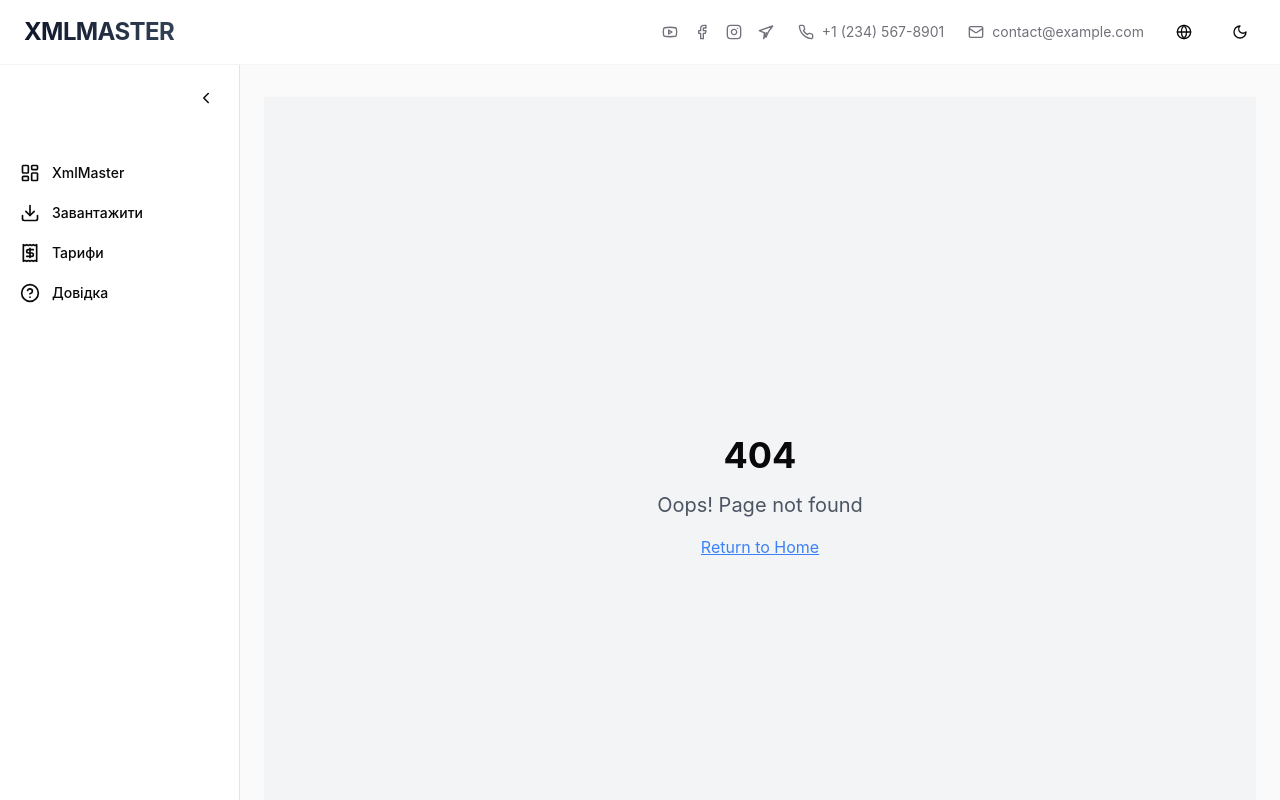
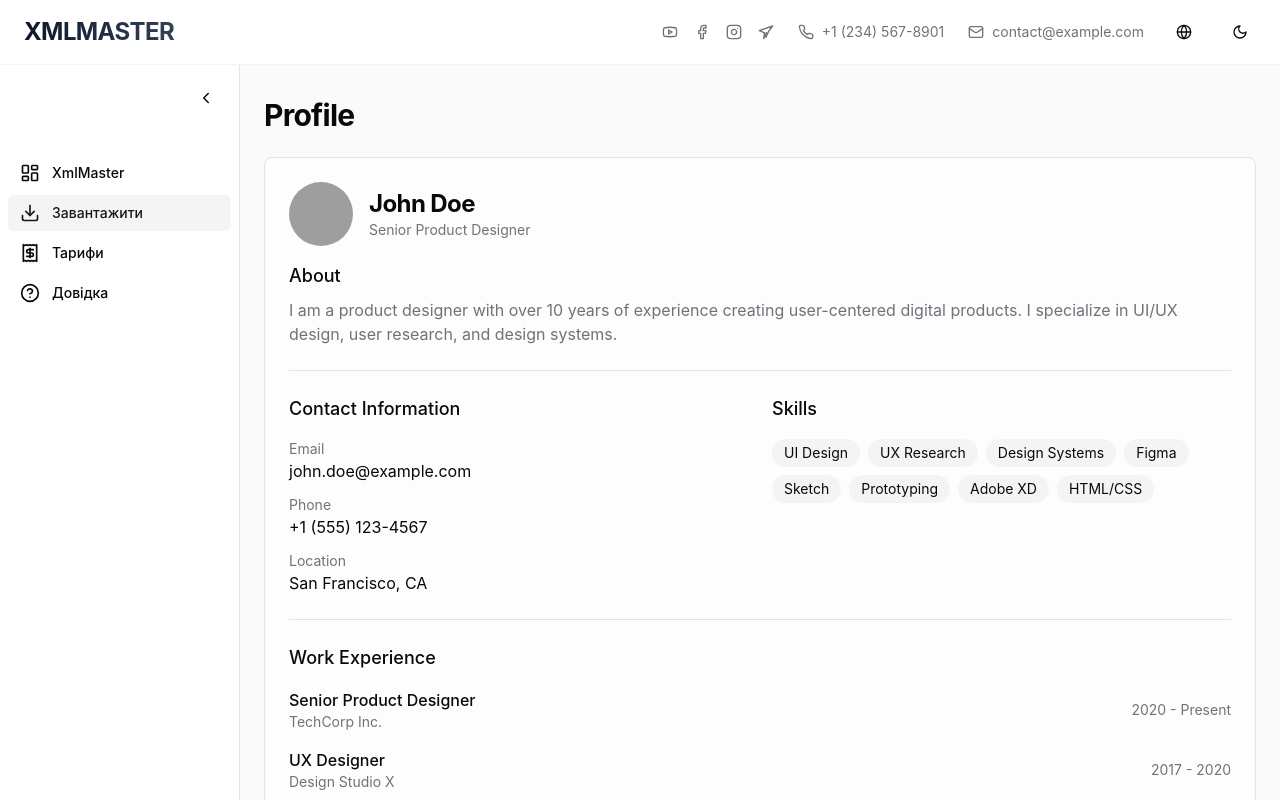
Before and after one commit to OlegFutornoi/xmlmaster, a React (Vite) app: page /download in a window 1280 px wide. Shown: the top 800 px of the page. Built offline with nearby package versions, Linux system fonts and the light colour scheme; grey boxes are pictures that could not be loaded; a web font is replaced by a local one.

Commit message:
Update page links
Update the links for the profile, reports, and settings pages.

```diff
--- a/src/App.tsx
+++ b/src/App.tsx
@@ -6,9 +6,9 @@ import { QueryClient, QueryClientProvider } from "@tanstack/react-query";
 import { BrowserRouter, Routes, Route, Navigate } from "react-router-dom";
 import DashboardLayout from "./layouts/DashboardLayout";
 import Dashboard from "./pages/Dashboard";
-import Profile from "./pages/Profile";
-import Reports from "./pages/Reports";
-import Settings from "./pages/Settings";
+import Download from "./pages/Profile"; // Renamed but using the same component
+import Tariffs from "./pages/Reports"; // Renamed but using the same component
+import Introduction from "./pages/Settings"; // Renamed but using the same component
 import NotFound from "./pages/NotFound";
 import { LanguageProvider } from "./context/LanguageContext";
 import { ThemeProvider } from "./context/ThemeContext";
@@ -26,9 +26,9 @@ const App = () => (
             <Routes>
               <Route path="/" element={<DashboardLayout />}>
                 <Route index element={<Dashboard />} />
-                <Route path="profile" element={<Profile />} />
-                <Route path="reports" element={<Reports />} />
-                <Route path="settings" element={<Settings />} />
+                <Route path="download" element={<Download />} />
+                <Route path="tariffs" element={<Tariffs />} />
+                <Route path="introduction" element={<Introduction />} />
                 <Route path="*" element={<NotFound />} />
               </Route>
             </Routes>
--- a/src/components/Sidebar.tsx
+++ b/src/components/Sidebar.tsx
@@ -31,17 +31,17 @@ const getMenuItems = (): MenuItem[] => [
   },
   {
     titleKey: 'download',
-    path: '/profile',
+    path: '/download',
     icon: Download
   },
   {
     titleKey: 'pricing',
-    path: '/reports',
+    path: '/tariffs',
     icon: Receipt
   },
   {
     titleKey: 'help',
-    path: '/settings',
+    path: '/introduction',
     icon: HelpCircle
   }
 ];
```
Also changed, not shown: src/components/Footer.tsx (+4 -3 lines).
